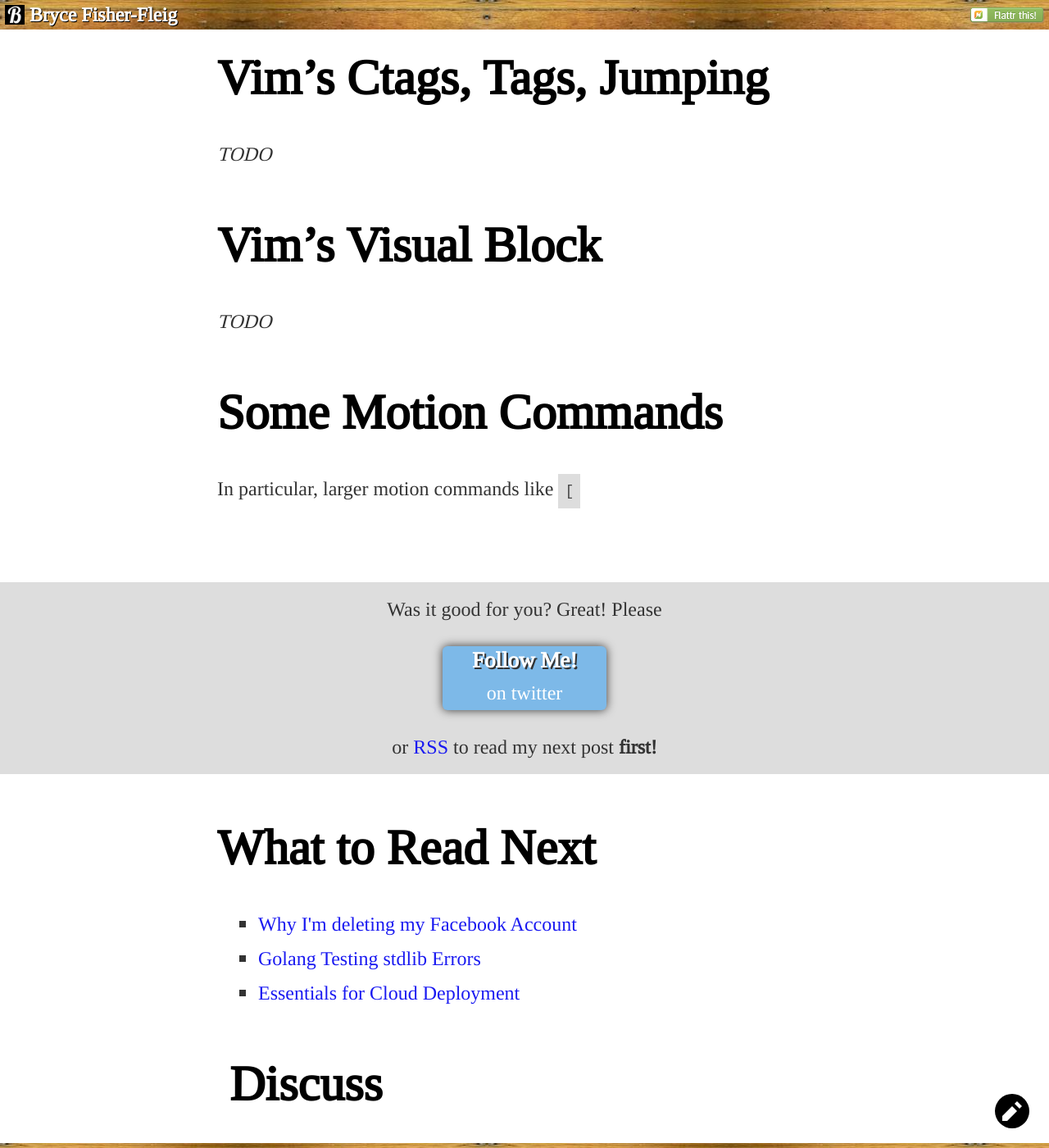
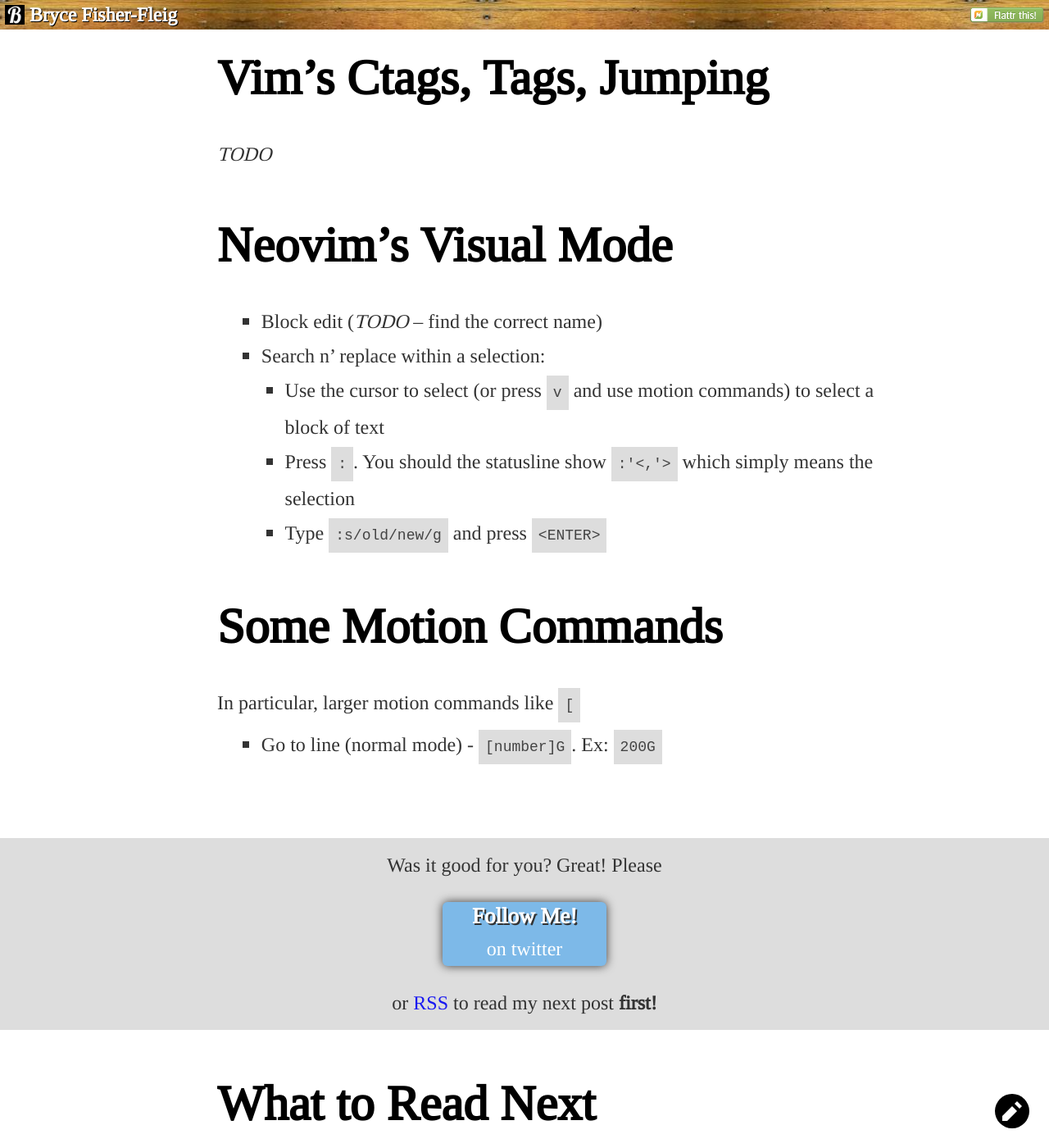
Before and after one commit to brycefisher/brycefisher.github.io-jekyll, a Jekyll site: the page built from _posts/2016-07-14-helpful-neovim-features.md, in a window 1280 px wide and 1400 px high, scrolled down 935 px. Shown: the whole window at 82% size. Built offline with Jekyll 4.4.1, drawn with Linux system fonts in a browser that asks for light colours; comment, search, counter and statistics services are not loaded.

Commit message:
Filled in some visual mode features on neovim post

```diff
--- a/_posts/2016-07-14-helpful-neovim-features.md
+++ b/_posts/2016-07-14-helpful-neovim-features.md
@@ -17,10 +17,16 @@ category: vim
 
 _TODO_
 
-## Vim's Visual Block
+## Neovim's Visual Mode
 
-_TODO_
+ * Block edit (_TODO_ -- find the correct name)
+ * Search n' replace within a selection:
+   * Use the cursor to select (or press `v` and use motion commands) to select a block of text
+   * Press `:`. You should the statusline show `:'<,'>` which simply means the selection
+   * Type `:s/old/new/g` and press `<ENTER>`
 
 ## Some Motion Commands
 
 In particular, larger motion commands like `[`
+
+ * Go to line (normal mode) - `[number]G`. Ex: `200G`
```
